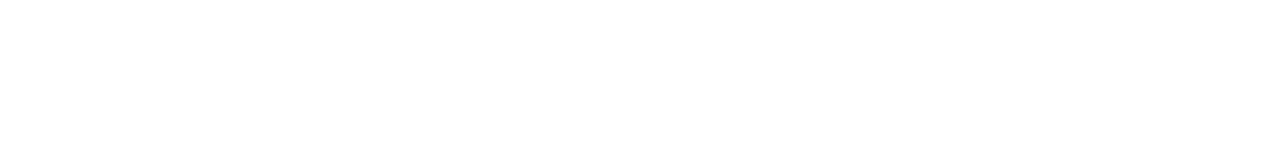
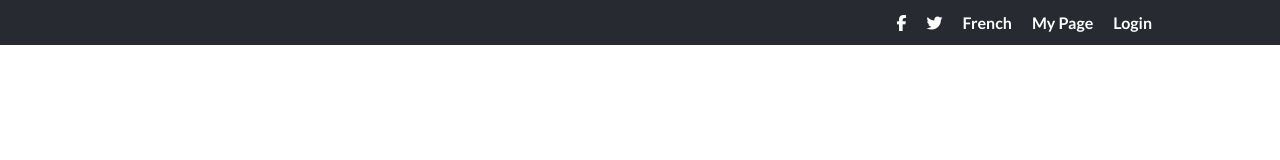
Before and after one commit to ndayishimiyeeric/wps-summit-landingpage, a website: page index.html in a window 1280 px wide. Drawn offline with Linux system fonts and the light colour scheme.

Commit message:
Add top desktop social menu

```diff
--- a/index.html
+++ b/index.html
@@ -12,5 +12,19 @@
     <link rel="icon" href="./img/logocolour2.jpg" />
     <title>Peace Summit 2022</title>
   </head>
-  <body></body>
+  <body>
+    <!-- Top nav -->
+
+    <div class="upper-navbar">
+      <a href="#">
+        <i class="fa-brands fa-facebook-f"></i>
+      </a>
+      <a href="#">
+        <i class="fa-brands fa-twitter"></i>
+      </a>
+      <a href="#">French</a>
+      <a href="#">My Page</a>
+      <a href="#">Login</a>
+    </div>
+  </body>
 </html>
--- a/sass/_config.scss
+++ b/sass/_config.scss
@@ -2,3 +2,12 @@
 
 $primary-font: "Lato", sans-serif;
 $secondary-font: "Poppins", sans-serif;
+
+$primary-black: #272a31;
+$secondary-black: rgba(255, 255, 255, 0.1);
+$primary-white: #fff;
+$secondary-white: #ededed;
+$primary-blue: rgb(47, 77, 141);
+$primary-red: #ec5242;
+$secondary-red: #ff2e2e;
+$primary-gourge: #56042c;
--- a/sass/_utilities.scss
+++ b/sass/_utilities.scss
@@ -12,3 +12,9 @@ body {
   background-color: $primary-white;
   font-family: $primary-font;
 }
+
+a {
+  display: inline-block;
+  text-decoration: none;
+  color: $primary-white;
+}
--- a/sass/style.scss
+++ b/sass/style.scss
@@ -0,0 +1,15 @@
+@import "config";
+@import "utilities";
+
+.upper-navbar {
+  background-color: $primary-black;
+  display: none;
+  justify-content: flex-end;
+  gap: 20px;
+  padding: 1% 10% 1% 2%;
+  font-weight: 700;
+
+  @media (min-width: 768px) {
+    display: flex;
+  }
+}
```
Also changed, not shown: css/style.css.
